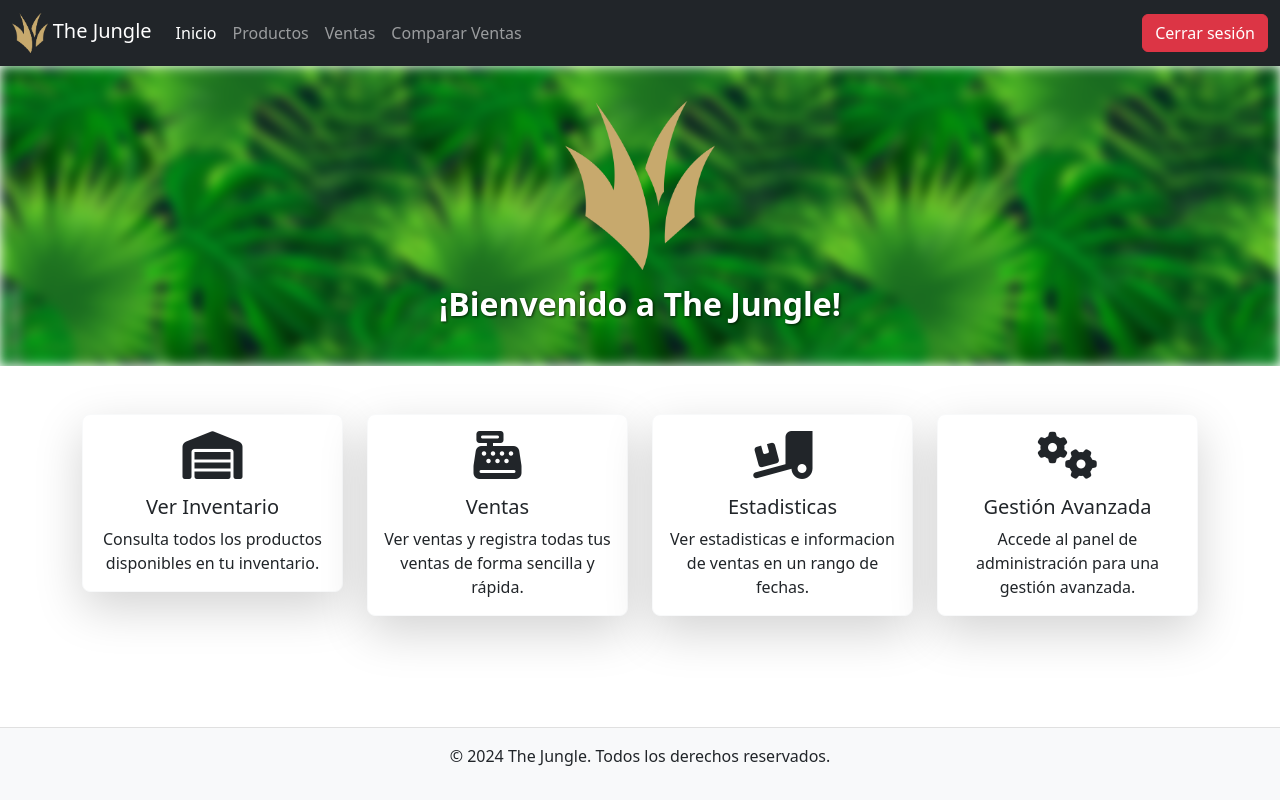
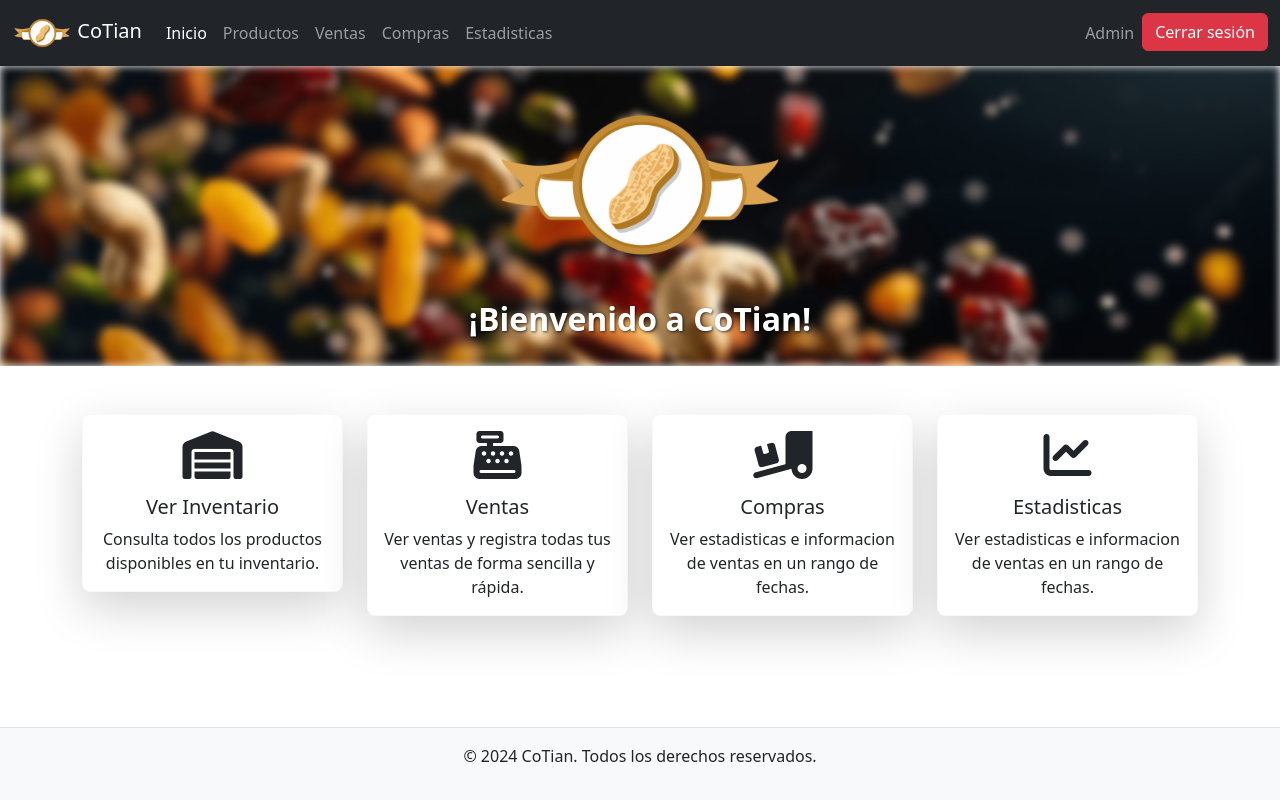
Before and after one commit to DarthKenn/cotian, a Django app: page / in a window 1280 px wide. Run offline with Django 5.2, Linux system fonts and the light colour scheme; the visitor is signed in with stand-in values (Sample User, id 1).

Commit message:
Subiendo proyecto al nuevo repositorio

```diff
--- a/administracion/models.py
+++ b/administracion/models.py
@@ -5,6 +5,7 @@ class Producto(models.Model):
     nombre = models.CharField(max_length=100)
     descripcion = models.TextField(blank=True, null=True)
     precio = models.DecimalField(max_digits=10, decimal_places=2)
+    stock = models.PositiveIntegerField(default=0)
 
     def __str__(self):
         return self.nombre
--- a/administracion/views.py
+++ b/administracion/views.py
@@ -56,26 +56,32 @@ def registrar_venta(request):
 
         if not producto_id or not cantidad:
             messages.error(request, "Debe seleccionar un producto y especificar una cantidad.")
-            return render(request, 'registrar_venta.html', {'productos': productos})
+            return render(request, 'administracion/registrar_venta.html', {'productos': productos})
 
         cantidad = int(cantidad)
         try:
             producto = Producto.objects.get(id=producto_id)
         except Producto.DoesNotExist:
             messages.error(request, "El producto seleccionado no existe.")
-            return render(request, 'registrar_venta.html', {'productos': productos})
+            return render(request, 'administracion/registrar_venta.html', {'productos': productos})
 
+        if producto.stock < cantidad:
+            messages.error(request, f"No hay suficiente stock disponible para {producto.nombre}. Stock actual: {producto.stock}.")
+            return render(request, 'administracion/registrar_venta.html', {'productos': productos})
+
+        # Registrar la venta y descontar del stock
+        producto.stock -= cantidad
         producto.save()
 
         precio_total = producto.precio * cantidad
-        venta = Venta(
+        Venta.objects.create(
             producto=producto,
             cantidad=cantidad,
             total=precio_total,
+            fecha=timezone.now(),
         )
-        venta.save()  # El número de boleta se genera automáticamente aquí
 
-        messages.success(request, f"Venta registrada exitosamente con boleta #{venta.boleta}.")
+        messages.success(request, "Venta registrada exitosamente.")
         return redirect('registrar_venta')
 
     return render(request, 'administracion/registrar_venta.html', {'productos': productos})
@@ -124,6 +130,7 @@ def registrar_compra(request):
 
     productos = Producto.objects.all()
     return render(request, 'administracion/registrar_compra.html', {'productos': productos})
+
 
 def eliminar_producto(request, producto_id):
     producto = get_object_or_404(Producto, pk=producto_id)
--- a/negocio_admin/settings.py
+++ b/negocio_admin/settings.py
@@ -84,7 +84,7 @@ WSGI_APPLICATION = 'negocio_admin.wsgi.application'
 DATABASES = {
     'default': {
         'ENGINE': 'django.db.backends.mysql',
-        'NAME': 'jungle',
+        'NAME': 'cotian',
         'USER': 'root',
         'PASSWORD': '',
         'HOST': 'localhost',
--- a/templates/administracion/pagina_principal.html
+++ b/templates/administracion/pagina_principal.html
@@ -43,15 +43,15 @@
 
     /* Efecto al pasar el cursor (hover) */
         .card:hover {
-        box-shadow: 0px 6px 15px #047e04; /* Sombra naranja (warning) */
-        border: 2px solid #047e04; /* Borde naranja (warning) */
+        box-shadow: 0px 6px 15px #e9a71a; /* Sombra naranja (warning) */
+        border: 2px solid #e9a71a; /* Borde naranja (warning) */
         transform: scale(1.03); /* Ligeramente más grande */
         }
 
     /* Opcional: cambiar el color del texto dentro del card al pasar el mouse */
         .card:hover .card-title,
         .card:hover .card-text {
-        color: #047e04; /* Naranja (warning) */
+        color: #e9a71a; /* Naranja (warning) */
         }
 
         a.card-link {
@@ -76,7 +76,7 @@
 
          /* Fondo del banner con desenfoque */
         .banner-background {
-            background-image: url("{% static 'images/banner_frutas2.jpg' %}"); /* Ruta de la imagen */
+            background-image: url("{% static 'images/banner_frutas21.jpg' %}"); /* Ruta de la imagen */
             position: absolute;
             top: 0;
             left: 0;
@@ -84,7 +84,7 @@
             height: 100%;
             background-size: cover; /* Ajustar tamaño */
             background-position: center; /* Centrar imagen */
-            filter: blur(6px); /* Aplicar desenfoque */
+            filter: blur(4px); /* Aplicar desenfoque */
             z-index: 1; /* Ponerlo detrás del contenido principal */
         }
 
@@ -101,7 +101,7 @@
 
     /* Logo dentro del banner */
         .welcome-logo {
-        max-width: 150px; /* Ajusta el tamaño del logo */
+        max-width: 300px; /* Ajusta el tamaño del logo */
         height: auto; /* Mantén las proporciones */
         margin-bottom: 15px;
         }
@@ -120,8 +120,8 @@
         <nav class="navbar navbar-expand-lg navbar-dark bg-dark">
             <div class="container-fluid">
                 <a class="navbar-brand" href="/">
-                    <img src="{% static 'images/image3.png' %}" alt="Logo de The Jungle">
-                    The Jungle
+                    <img src="{% static 'images/image32.png' %}" alt="Logo de The Jungle">
+                    CoTian
                 </a>
                 <button class="navbar-toggler" type="button" data-bs-toggle="collapse" data-bs-target="#navbarNav" aria-controls="navbarNav" aria-expanded="false" aria-label="Toggle navigation">
                     <span class="navbar-toggler-icon"></span>
@@ -138,10 +138,16 @@
                             <a class="nav-link {% if request.resolver_match.url_name == 'lista_ventas' %}active{% endif %}" href="{% url 'lista_ventas' %}">Ventas</a>
                         </li>
                         <li class="nav-item">
-                            <a class="nav-link {% if request.resolver_match.url_name == 'comparar_ventas' %}active{% endif %}" href="{% url 'comparar_ventas' %}">Comparar Ventas</a>
+                            <a class="nav-link {% if request.resolver_match.url_name == 'lista_compras' %}active{% endif %}" href="{% url 'lista_compras' %}">Compras</a>
+                        </li>
+                        <li class="nav-item">
+                            <a class="nav-link {% if request.resolver_match.url_name == 'comparar_ventas' %}active{% endif %}" href="{% url 'comparar_ventas' %}">Estadisticas</a>
                         </li>
                     </ul>
                     <ul class="navbar-nav ms-auto">
+                        <li class="nav-item">
+                            <a class="nav-link" href="/admin/">Admin</a>
+                        </li>
                         <li class="nav-item">
                             <form method="POST" action="{% url 'logout' %}">
                                 {% csrf_token %}
@@ -156,8 +162,8 @@
         <div class="container-fluid banner-container d-flex align-items-center justify-content-center">
             <div class="banner-background"></div> <!-- Fondo desenfocado -->
             <div class="text-center banner-content">
-                <img src="{% static 'images/image3.png' %}" alt="Logo de Bienvenida" class="welcome-logo">
-                <h1 class="welcome-text">¡Bienvenido a The Jungle!</h1>
+                <img src="{% static 'images/image32.png' %}" alt="Logo de Bienvenida" class="welcome-logo">
+                <h1 class="welcome-text">¡Bienvenido a CoTian!</h1>
             </div>
         </div>
 
@@ -192,25 +198,23 @@
 
                 <!-- Compras -->
                 <div class="col-md-3 mb-4">
-                    <a href="{% url 'comparar_ventas' %}" class="card-link">
+                    <a href="{% url 'lista_compras' %}" class="card-link">
                         <div class="card shadow-lg border-light rounded-3">
                             <div class="card-body">
                                 <i class="fas fa-truck-loading fa-3x mb-3"></i>
-                                <h5 class="card-title">Estadisticas</h5>
+                                <h5 class="card-title">Compras</h5>
                                 <p class="card-text">Ver estadisticas e informacion de ventas en un rango de fechas.</p>
                             </div>
                         </div>
                     </a>
                 </div>
-
-                <!-- Gestión Avanzada -->
                 <div class="col-md-3 mb-4">
-                    <a href="/admin/" class="card-link">
+                    <a href="{% url 'comparar_ventas' %}" class="card-link">
                         <div class="card shadow-lg border-light rounded-3">
                             <div class="card-body">
-                                <i class="fas fa-cogs fa-3x mb-3"></i>
-                                <h5 class="card-title">Gestión Avanzada</h5>
-                                <p class="card-text">Accede al panel de administración para una gestión avanzada.</p>
+                                <i class="fas fa-chart-line fa-3x mb-3"></i>
+                                <h5 class="card-title">Estadisticas</h5>
+                                <p class="card-text">Ver estadisticas e informacion de ventas en un rango de fechas.</p>
                             </div>
                         </div>
                     </a>
@@ -221,7 +225,7 @@
 
     <!-- Footer -->
     <footer class="footer">
-        <p>&copy; 2024 The Jungle. Todos los derechos reservados.</p>
+        <p>&copy; 2024 CoTian. Todos los derechos reservados.</p>
     </footer>
 
     <script src="https://cdn.jsdelivr.net/npm/bootstrap@5.3.1/dist/js/bootstrap.bundle.min.js"></script>
```
Also changed, not shown: templates/administracion/comparar_ventas.html (+7 -4 lines), templates/administracion/lista_compras.html (+7 -4 lines), templates/administracion/lista_productos.html (+10 -5 lines), templates/administracion/lista_ventas.html (+8 -5 lines), templates/administracion/registrar_compra.html (+6 -3 lines), templates/administracion/registrar_venta.html (+6 -3 lines), administracion/migrations/0012_producto_stock.py (added), static/images/banner_frutas21.jpg (added), static/images/image(3).png (deleted), static/images/image3.png (deleted), static/images/image32.png (added).
